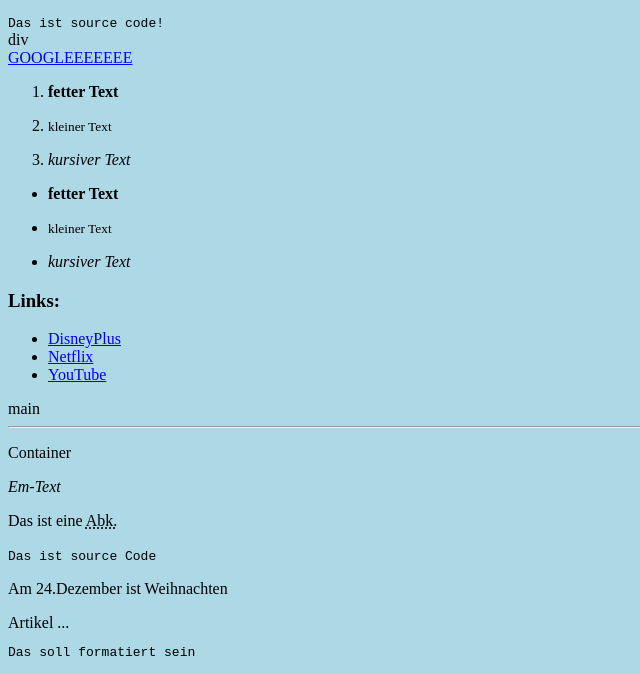
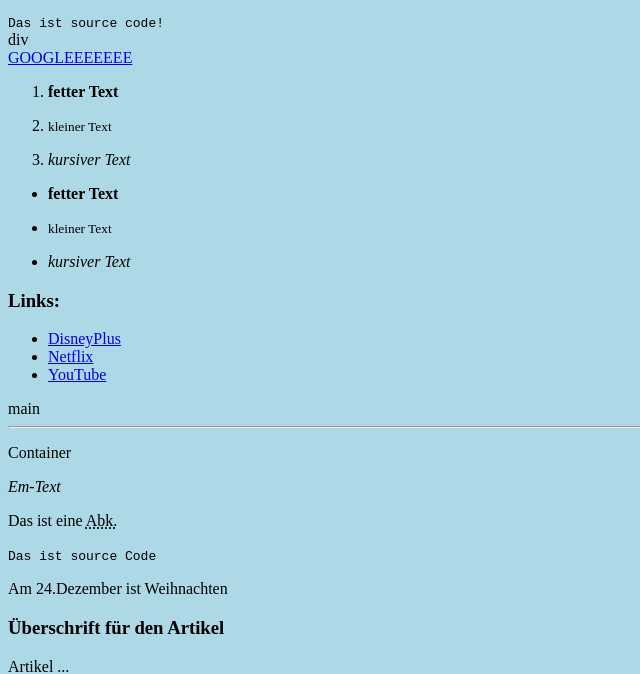
Before and after one commit to MilanPejcic/infiswp, a plain HTML site: page 2024-09-17/index.html in a window 1280 px wide. Shown: the part 127-801 px from the top of the page, without its empty margins (0-640 px from the left). Drawn offline with Linux system fonts and the light colour scheme.

Commit message:
Info verbessert

```diff
--- a/2024-09-17/index.html
+++ b/2024-09-17/index.html
@@ -60,7 +60,9 @@
     <code>Das ist source Code</code>
     <p>Am <time datetime="2024-09-23">24.Dezember</time> ist Weihnachten</p>
     <aside>
-        <article> Artikel ... </article>
+        <article>
+            <h3>Überschrift für den Artikel</h3> Artikel ...
+        </article>
     </aside>
     <pre>Das soll formatiert sein</pre>
     <h3>Links:</h3>
```
